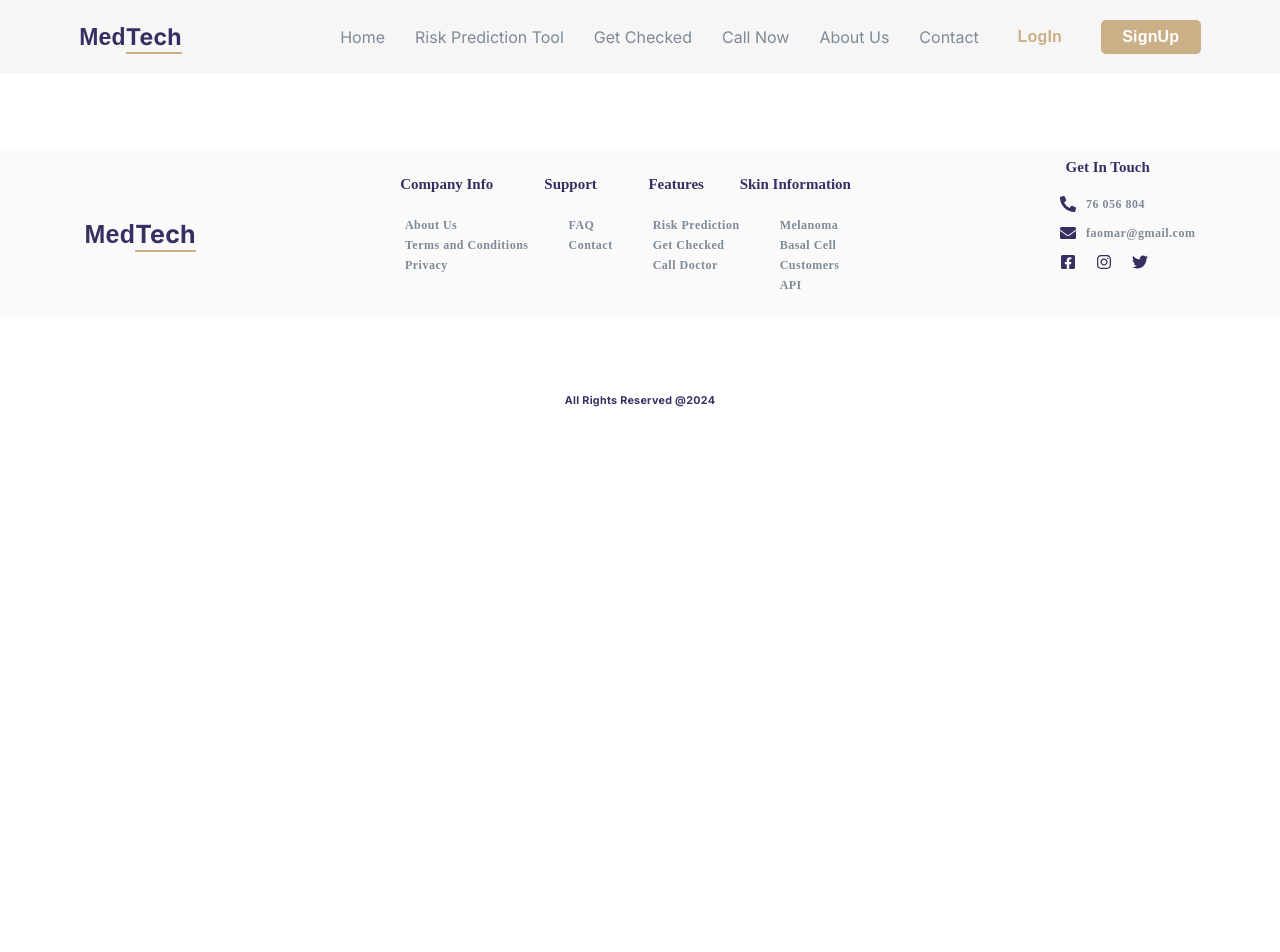
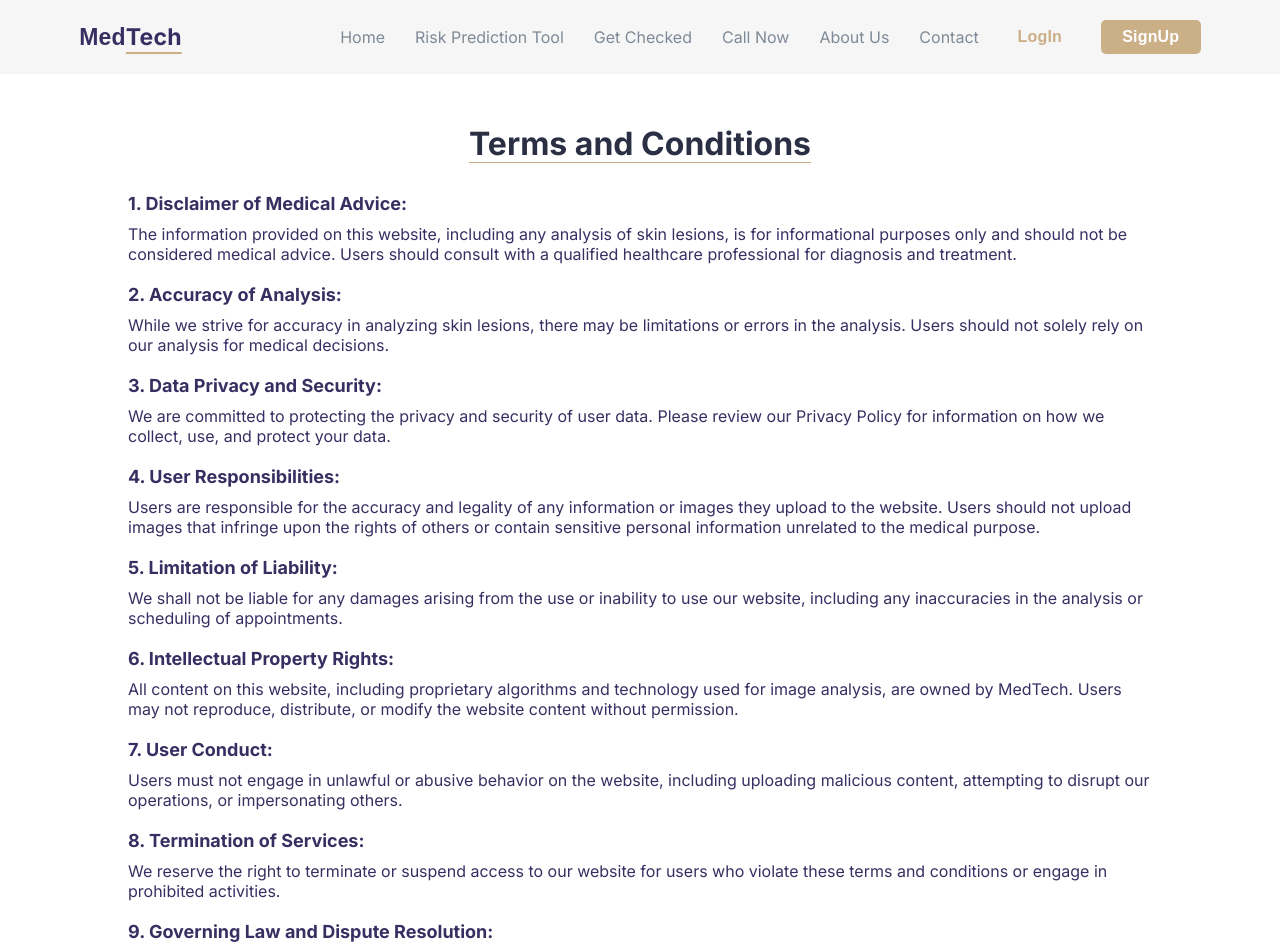
Before and after one commit to omararabi100/Medtech, a React (Vite) app in the folder medtech/: page /terms-and-conditions in a window 1280 px wide. Shown: the top 952 px of the page. Before the commit the page ends 800 px from the top, so only its background shows below. Built offline with nearby package versions, Linux system fonts and the light colour scheme; a web font is replaced by a local one.

Commit message:
added terms and conditions

```diff
--- a/medtech/src/App.css
+++ b/medtech/src/App.css
@@ -550,6 +550,19 @@ button{
 
 /* Contact Us */
 
+.contact-us-title {
+    font-weight: 100;
+    margin-bottom: 40px;
+    text-align: center;
+    margin-top: 40px;
+}
+.contact-us-title span {
+    text-decoration: underline 0.5px;
+    text-underline-offset: 7px;
+    text-decoration-color: var(--beige);
+    font-weight: 700;
+    color: #2B2F44;
+}
 .contact-us-container {
     display: flex;
     flex-direction: row;
@@ -584,13 +597,13 @@ button{
     width: 40%;
 }
 .name-container input:nth-child(1) {
-    width: 40%;
-    margin-left: 9px;
+    width: 39%;
+    margin-left: 6px;
 }
 
 .name-container input:nth-child(2) {
-    width: 40%;
-    margin-right: 9px;
+    width: 39%;
+    margin-right: 6px;
 }
 .send-btn {
     width: 98%;
@@ -601,6 +614,35 @@ button{
     color: white;
     height: 50px;
     font-size: 1.5rem;
+}
+.contact-us-container img {
+    margin-left: 5%;
+    width: 392px !important;
+    height: 433px !important;
+}
+
+/* Terms and Condition */
+
+.terms-and-conditions-container {
+    margin: 50px 10%;
+}
+.terms-and-conditions-container h1 span {
+    text-decoration: underline 0.5px;
+    text-underline-offset: 7px;
+    text-decoration-color: var(--beige);
+    font-weight: 700;
+    color: #2B2F44;
+}
+.terms-and-conditions-container h1 {
+    margin-bottom: 30px;
+    text-align: center;
+}
+.terms-and-conditions-container h2 {
+    margin-bottom: 10px;
+    font-size: large;
+}
+.terms-and-conditions-container p {
+    margin-bottom: 20px;
 }
 
 /* Footer */
@@ -770,15 +812,12 @@ button{
     }
 }
 
-@media screen and (max-width: 575px) {
+@media screen and (max-width: 600px) {
     .contact-us-container form {
-        display: flex;
-        flex-direction: column;
-        align-items: center;
-        width: 550px;
+        width: 350px;
     }
     .contact-us-container .email-input, .contact-us-container .txt-area-msg {
-        width: 90%;
+        width: 88%;
     }
     .txt-area-msg {
         resize: none;
@@ -788,20 +827,20 @@ button{
         flex-direction: row;
         width: 100%;
         justify-content: space-between;
-        margin-top: 20px;
-        margin-bottom: 20px;
+        margin-top: 15px;
+        margin-bottom: 15px;
     }
     .name-container input {
-        width: 40%;
+        width: 35%;
     }
     .name-container input:nth-child(1) {
-        width: 40%;
-        margin-left: 9px;
+        width: 35%;
+        margin-left: 0px;
     }
 
     .name-container input:nth-child(2) {
-        width: 40%;
-        margin-right: 9px;
+        width: 35%;
+        margin-right: -1px;
     }
     .send-btn {
         width: 98%;
--- a/medtech/src/App.jsx
+++ b/medtech/src/App.jsx
@@ -10,6 +10,7 @@ import AboutUs from './components/AboutUs';
 import ContactUs from './components/ContactUs';
 import Score_predicted from './components/Score_predicted';
 import Footer from './components/Footer';
+import TermsAndConditions from './components/TermsAndConditions';
 function App() {
   const [count, setCount] = useState(0)
   // gfbgfmjh,j
@@ -25,6 +26,7 @@ function App() {
                 <Route path="about-us" element={<AboutUs />} />
                 <Route path="contact-us" element={<ContactUs />} />
                 <Route path="score_predicted" element={<Score_predicted />} />
+                <Route path="terms-and-conditions" element={<TermsAndConditions />} />
 
             </Routes>
         <Footer />
--- a/medtech/src/components/Companyinfo.jsx
+++ b/medtech/src/components/Companyinfo.jsx
@@ -7,7 +7,7 @@ const CompanyInfo = () => {
             <h4>Company Info</h4>
             <ul>
                 <li><Link to="/">About Us</Link></li>
-                <li><Link to="/">Terms and Conditions</Link></li>
+                <li><Link to="terms-and-conditions">Terms and Conditions</Link></li>
                 <li><Link to="/">Privacy</Link></li>
             </ul>
         </div>
--- a/medtech/src/components/ContactUs.jsx
+++ b/medtech/src/components/ContactUs.jsx
@@ -3,6 +3,8 @@ import { images } from "../../image";
 
 const ContactUs = () => {
     return (
+        <>
+            <h1 className="contact-us-title"><span>Contact Us</span></h1>
             <div className="contact-us-container">
                 <form action="">
                     <input className="email-input" type="text" placeholder="Email"/>
@@ -15,6 +17,7 @@ const ContactUs = () => {
                 </form>
                 <img className="home-container-description-img" src={images.Doctor} alt="" />
             </div>
+        </>
     )
 }
 
--- a/medtech/src/components/Support.jsx
+++ b/medtech/src/components/Support.jsx
@@ -7,7 +7,7 @@ const Support = () => {
             <h4>Support</h4>
             <ul>
                 <li><Link to="/">FAQ</Link></li>
-                <li><Link to="/">Contact</Link></li>
+                <li><Link to="contact-us">Contact</Link></li>
             </ul>
         </div>
     )
--- /dev/null
+++ b/medtech/src/components/TermsAndConditions.jsx
@@ -0,0 +1,31 @@
+import React from "react";
+
+const TermsAndConditions = () => {
+    return(
+        <div className="terms-and-conditions-container">
+            <h1><span>Terms and Conditions</span></h1>
+            <h2>1. Disclaimer of Medical Advice:</h2>
+            <p>The information provided on this website, including any analysis of skin lesions, is for informational purposes only and should not be considered medical advice. Users should consult with a qualified healthcare professional for diagnosis and treatment.</p>
+            <h2>2. Accuracy of Analysis:</h2>
+            <p>While we strive for accuracy in analyzing skin lesions, there may be limitations or errors in the analysis. Users should not solely rely on our analysis for medical decisions.</p>
+            <h2>3. Data Privacy and Security:</h2>
+            <p>We are committed to protecting the privacy and security of user data. Please review our Privacy Policy for information on how we collect, use, and protect your data.</p>
+            <h2>4. User Responsibilities:</h2>
+            <p>Users are responsible for the accuracy and legality of any information or images they upload to the website. Users should not upload images that infringe upon the rights of others or contain sensitive personal information unrelated to the medical purpose.</p>
+            <h2>5. Limitation of Liability:</h2>
+            <p>We shall not be liable for any damages arising from the use or inability to use our website, including any inaccuracies in the analysis or scheduling of appointments.</p>
+            <h2>6. Intellectual Property Rights:</h2>
+            <p>All content on this website, including proprietary algorithms and technology used for image analysis, are owned by MedTech. Users may not reproduce, distribute, or modify the website content without permission.</p>
+            <h2>7. User Conduct:</h2>
+            <p>Users must not engage in unlawful or abusive behavior on the website, including uploading malicious content, attempting to disrupt our operations, or impersonating others.</p>
+            <h2>8. Termination of Services:</h2>
+            <p>We reserve the right to terminate or suspend access to our website for users who violate these terms and conditions or engage in prohibited activities.</p>
+            <h2>9. Governing Law and Dispute Resolution:</h2>
+            <p>These terms and conditions shall be governed by and construed in accordance with the laws of Lebanon. Any disputes arising under these terms shall be resolved through arbitration in Lebanon.</p>
+            <h2>10. Updates to Terms and Conditions:</h2>
+            <p>We reserve the right to update or modify these terms and conditions at any time, with notice to users of any significant changes.</p>
+        </div>
+    )
+}
+
+export default TermsAndConditions
```
Lines whose indentation alone changed are shown as unchanged.
